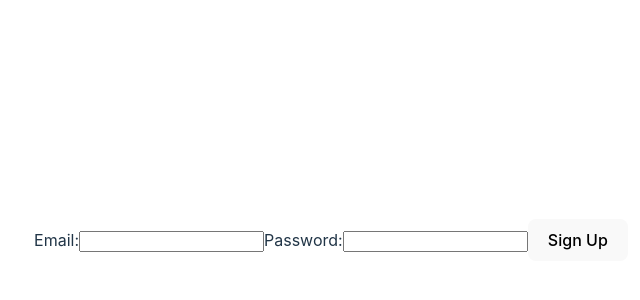
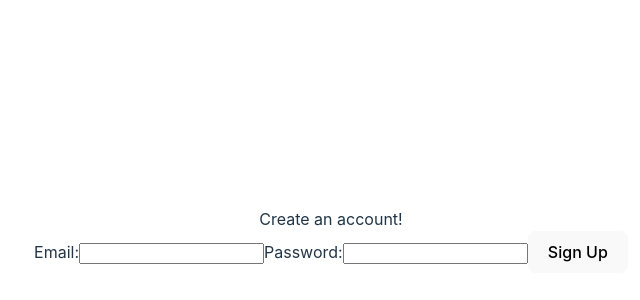
Before and after one commit to BroncoHacks-Website/Application-Portal, a React (Vite) app in the folder client/: page / in a window 1280 px wide. Shown: the part 160-460 px from the top of the page, without its empty margins (309-949 px from the left). Built offline with nearby package versions, Linux system fonts and the light colour scheme.

Commit message:
Refactored Signup.jsx and added a header

```diff
--- a/client/src/pages/Signup.jsx
+++ b/client/src/pages/Signup.jsx
@@ -1,11 +1,46 @@
-import React from 'react';
-import {useState} from 'react';
+import React from "react";
+import { useState } from "react";
 // import {Link} from 'react-router-dom';
 
-function SignupPage() {
+export default function SignupPage() {
+  const [email, setEmail] = useState("");
+  const [password, setPassword] = useState("");
 
-  const [email, setEmail] = useState('')
-  const [password, setPassword] = useState('')
+  return (
+    <div className="container">
+      <div className="header">
+        <div className="text">Create an account!</div>
+      </div>
+      <div className="inputs">
+        {/* <h1>{warning}</h1> */}
+        {/* <form onSubmit={handleSubmit}> */}
+        <form>
+          <label>Email:</label>
+          <input
+            type="email"
+            required
+            value={email}
+            onChange={(e) => setEmail(e.target.value)}
+          />
+
+          <label>Password:</label>
+          <input
+            type="password"
+            required
+            value={password}
+            onChange={(e) => setPassword(e.target.value)}
+            //  onBlur={validatePassword}
+            pattern="^(?=.*[A-Z])(?=.*[0-9])(?=.*([\W]|[_])).{8,}$"
+          />
+
+          <button type="submit">Sign Up</button>
+        </form>
+
+        {/* <Link to="/login"> Log In </Link> */}
+      </div>
+    </div>
+  );
+}
 
   // I tried to use states to validate the password and display error messages but
   // since the setState function updates together with the page I couldn't figure
@@ -37,14 +72,14 @@ function SignupPage() {
   //   }
   //   if(password.length >= 8){
   //     setHasLength({hasLength: true})
-    // }
+  // }
 
   //   if(hasUpper) {
   //     setWarning({warning: 'Password Accepted!'})
   //   }
   //   else{
   //     setWarning({warning: 'Invalid Password!'})
-    // }
+  // }
 
   // const validatePassword = React.useCallback(() => {
   //   setHasUpper(false);
@@ -74,39 +109,3 @@ function SignupPage() {
   //   }
 
   // }, [password]);
-
-  return (
-    <div className='signup'>
-      {/* <h1>{warning}</h1> */}
-      {/* <form onSubmit={handleSubmit}> */}
-      <form>
-        <label>Email:</label>
-        <input
-         type='email'
-         required
-         value={email}
-         onChange={(e) => setEmail(e.target.value)}
-        />
-
-        <label>Password:</label>
-        <input
-         type='password'
-         required
-         value={password}
-         onChange={(e) => setPassword(e.target.value)}
-        //  onBlur={validatePassword}
-         pattern='^(?=.*[A-Z])(?=.*[0-9])(?=.*([\W]|[_])).{8,}$'
-        />
-
-        <button type='submit'>
-          Sign Up
-        </button>
-      </form>
-
-      {/* <Link to="/login"> Log In </Link> */}
-
-    </div>
-  );
-}
-
-export default SignupPage;
```
